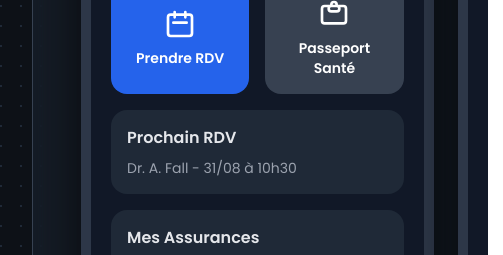
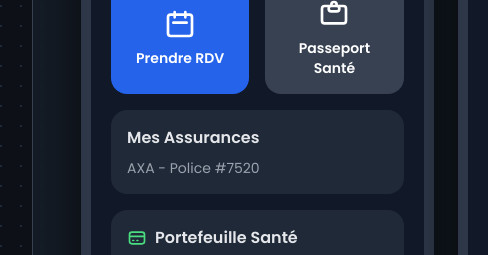
Before and after one commit to nddiop/medihub, a plain HTML site: page index.html in a window 1280 px wide. Shown: the part 715-970 px from the top of the page, 0-503 px from the left. Drawn offline with nearby package versions, Linux system fonts and the light colour scheme.

Commit message:
Remove upcoming appointment details
Removed upcoming appointment section from the page.

```diff
--- a/index.html
+++ b/index.html
@@ -183,10 +183,6 @@
                                         <svg class="w-8 h-8 mb-2" fill="none" stroke="currentColor" viewBox="0 0 24 24" xmlns="http://www.w3.org/2000/svg"><path stroke-linecap="round" stroke-linejoin="round" stroke-width="2" d="M10 6H5a2 2 0 00-2 2v9a2 2 0 002 2h14a2 2 0 002-2V8a2 2 0 00-2-2h-5m-4 0V5a2 2 0 114 0v1m-4 0a2 2 0 100 4h4a2 2 0 100-4h-4z"></path></svg>
                                         <span class="font-semibold text-sm">Passeport Santé</span>
                                     </div>
-                                </div>
-                                <div class="bg-gray-800 p-4 rounded-2xl mb-4">
-                                    <h4 class="font-semibold text-base mb-2">Prochain RDV</h4>
-                                    <p class="text-sm text-gray-400">Dr. A. Fall - 31/08 à 10h30</p>
                                 </div>
                                 <div class="bg-gray-800 p-4 rounded-2xl mb-4">
                                     <h4 class="font-semibold text-base mb-2">Mes Assurances</h4>
```
